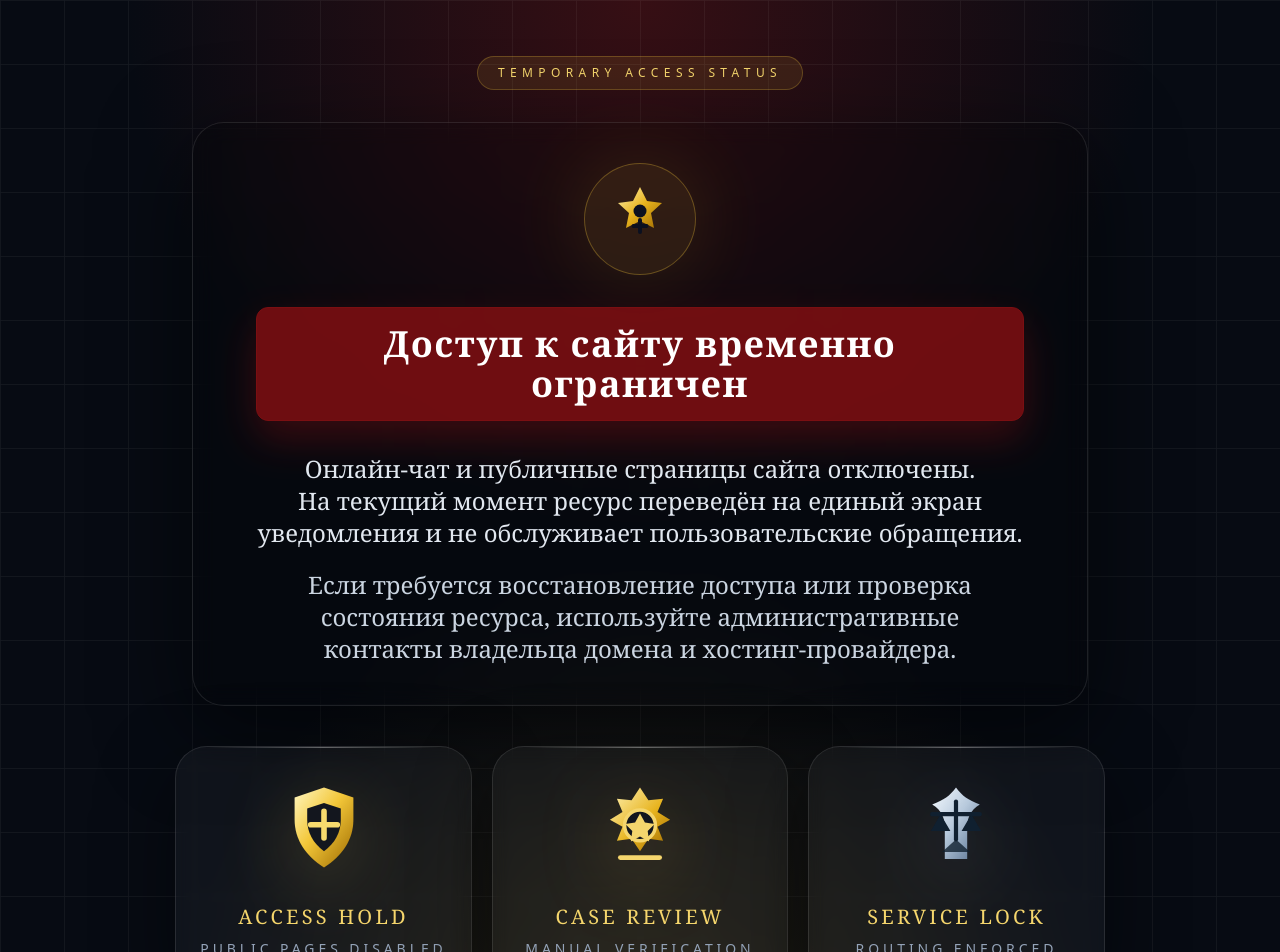
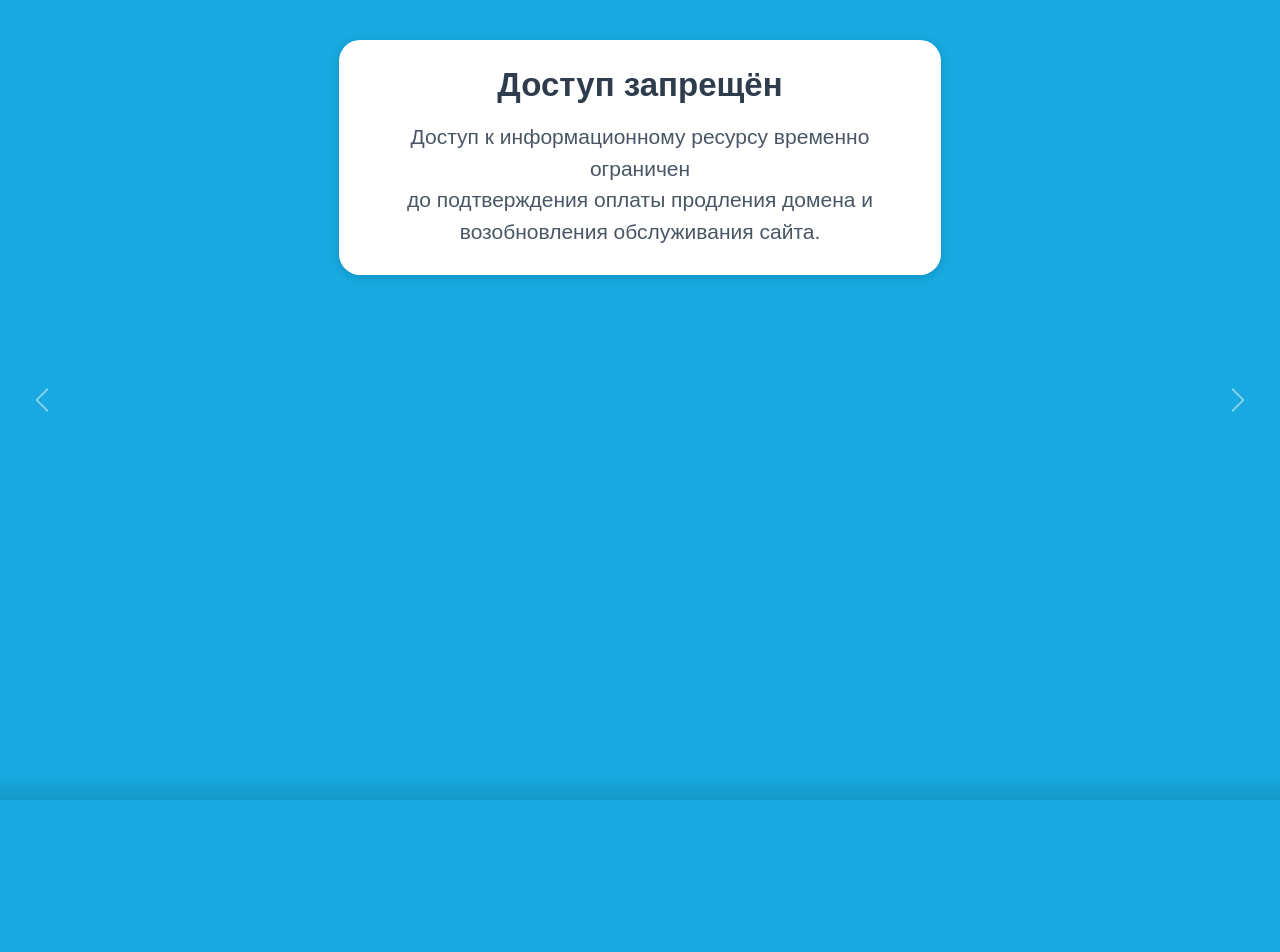
Before and after one commit to Z1ggy228/cfpb-reports, a React (Vite) app: page / in a window 1280 px wide. Before the commit this address led to /access-restricted. Shown: the top 952 px of the page. After the commit the page ends 800 px from the top, so only its background shows below. Built offline with nearby package versions, Linux system fonts and the light colour scheme.

Commit message:
Match restricted page to suspension notice reference

```diff
--- a/index.html
+++ b/index.html
@@ -1,12 +1,12 @@
 <!DOCTYPE html>
-<html lang="en">
+<html lang="ru">
   <head>
     <meta charset="UTF-8" />
     <link rel="icon" type="image/png" sizes="16x16" href="/favicon-16x16.png" />
     <link rel="icon" type="image/png" sizes="32x32" href="/favicon-32x32.png" />
     <link rel="apple-touch-icon" sizes="180x180" href="/apple-icon-180x180.png" />
     <meta name="viewport" content="width=device-width, initial-scale=1.0" />
-    <title>Consumer Financial Protection</title>
+    <title>Доступ временно ограничен</title>
   </head>
   <body>
     <div id="root"></div>
--- a/src/App.tsx
+++ b/src/App.tsx
@@ -1,15 +1,7 @@
-import { BrowserRouter, Navigate, Route, Routes } from 'react-router-dom';
 import AccessRestricted from './pages/AccessRestricted';
 
 function App() {
-  return (
-    <BrowserRouter basename="/">
-      <Routes>
-        <Route path="/access-restricted" element={<AccessRestricted />} />
-        <Route path="*" element={<Navigate to="/access-restricted" replace />} />
-      </Routes>
-    </BrowserRouter>
-  );
+  return <AccessRestricted />;
 }
 
 export default App;
--- a/src/index.css
+++ b/src/index.css
@@ -10,8 +10,8 @@ body,
 
 body {
   margin: 0;
-  background: #070b13;
-  color: #f8fafc;
+  background: #17a9df;
+  color: #3f4d5f;
 }
 
 input[type="number"]::-webkit-inner-spin-button,
--- a/src/pages/AccessRestricted.tsx
+++ b/src/pages/AccessRestricted.tsx
@@ -1,136 +1,54 @@
 import { useEffect } from 'react';
 
-type SealProps = {
-  title: string;
-  subtitle: string;
-  variant: 'shield' | 'crest' | 'scales';
-};
-
-function SealGraphic({ variant }: Pick<SealProps, 'variant'>) {
-  if (variant === 'crest') {
-    return (
-      <svg viewBox="0 0 160 160" className="h-28 w-28 drop-shadow-[0_18px_38px_rgba(255,192,70,0.25)]" aria-hidden="true">
-        <defs>
-          <linearGradient id="crestGlow" x1="0%" y1="0%" x2="100%" y2="100%">
-            <stop offset="0%" stopColor="#fff4b8" />
-            <stop offset="55%" stopColor="#e7b31e" />
-            <stop offset="100%" stopColor="#9f6a00" />
-          </linearGradient>
-        </defs>
-        <path fill="url(#crestGlow)" d="M80 18l12 18 21-2-8 19 18 11-18 10 8 20-21-3-12 18-12-18-21 3 8-20-18-10 18-11-8-19 21 2z" />
-        <circle cx="80" cy="72" r="22" fill="#13161e" stroke="#f5d66d" strokeWidth="5" />
-        <path d="M80 55l7 13 14 2-10 10 2 15-13-7-13 7 2-15-10-10 14-2z" fill="#f5d66d" />
-        <path d="M52 118h56" stroke="#f5d66d" strokeWidth="7" strokeLinecap="round" />
-      </svg>
-    );
-  }
-
-  if (variant === 'scales') {
-    return (
-      <svg viewBox="0 0 160 160" className="h-28 w-28 drop-shadow-[0_18px_38px_rgba(214,226,255,0.16)]" aria-hidden="true">
-        <defs>
-          <linearGradient id="scalesGlow" x1="0%" y1="0%" x2="100%" y2="100%">
-            <stop offset="0%" stopColor="#f6fbff" />
-            <stop offset="48%" stopColor="#b7c9dc" />
-            <stop offset="100%" stopColor="#56708f" />
-          </linearGradient>
-        </defs>
-        <path fill="url(#scalesGlow)" d="M80 18c9 12 17 18 34 24-14 8-18 20-18 34v44H64V76c0-14-4-26-18-34 17-6 25-12 34-24z" />
-        <path d="M80 38v54" stroke="#102030" strokeWidth="6" strokeLinecap="round" />
-        <path d="M46 56h68" stroke="#102030" strokeWidth="6" strokeLinecap="round" />
-        <path d="M58 56l-14 24h28zM102 56l-14 24h28z" fill="#102030" />
-        <path d="M80 92l-20 18h40z" fill="#102030" opacity="0.8" />
-      </svg>
-    );
-  }
+function Chevron({ direction }: { direction: 'left' | 'right' }) {
+  const path = direction === 'left' ? 'M14 3L4 13l10 10' : 'M4 3l10 10L4 23';
 
   return (
-    <svg viewBox="0 0 160 160" className="h-28 w-28 drop-shadow-[0_18px_38px_rgba(250,212,82,0.22)]" aria-hidden="true">
-      <defs>
-        <linearGradient id="shieldGlow" x1="0%" y1="0%" x2="100%" y2="100%">
-          <stop offset="0%" stopColor="#fff7c2" />
-          <stop offset="45%" stopColor="#f3c739" />
-          <stop offset="100%" stopColor="#9d6a00" />
-        </linearGradient>
-      </defs>
-      <path fill="url(#shieldGlow)" d="M80 18l42 14v32c0 28-16 52-42 68C54 116 38 92 38 64V32z" />
-      <path fill="#13161e" d="M80 40l24 8v16c0 18-8 33-24 45-16-12-24-27-24-45V48z" />
-      <path d="M80 52v38M61 71h38" stroke="#f7da6e" strokeWidth="8" strokeLinecap="round" />
+    <svg viewBox="0 0 18 26" className="h-7 w-5" aria-hidden="true">
+      <path
+        d={path}
+        fill="none"
+        stroke="currentColor"
+        strokeLinecap="round"
+        strokeLinejoin="round"
+        strokeWidth="1.75"
+      />
     </svg>
-  );
-}
-
-function SealCard({ title, subtitle, variant }: SealProps) {
-  return (
-    <div className="relative overflow-hidden rounded-[2rem] border border-white/10 bg-white/[0.04] px-6 py-7 shadow-[0_24px_80px_rgba(0,0,0,0.45)] backdrop-blur">
-      <div className="absolute inset-x-8 top-0 h-px bg-gradient-to-r from-transparent via-white/35 to-transparent" />
-      <div className="flex items-center justify-center">
-        <SealGraphic variant={variant} />
-      </div>
-      <div className="mt-4 text-center">
-        <p className="font-serif text-xl tracking-[0.16em] text-[#f5d66d] uppercase">{title}</p>
-        <p className="mt-2 text-sm uppercase tracking-[0.28em] text-slate-400">{subtitle}</p>
-      </div>
-    </div>
   );
 }
 
 function AccessRestricted() {
   useEffect(() => {
-    document.title = 'Access Restricted';
+    document.title = 'Доступ временно ограничен';
+
+    if (window.location.pathname !== '/') {
+      window.history.replaceState({}, '', '/');
+    }
   }, []);
 
   return (
-    <main className="relative min-h-screen overflow-hidden bg-[#070b13] text-slate-50">
-      <div className="pointer-events-none absolute inset-0 bg-[radial-gradient(circle_at_top,_rgba(144,22,22,0.35),_transparent_42%),radial-gradient(circle_at_bottom,_rgba(179,140,33,0.18),_transparent_38%)]" />
-      <div className="pointer-events-none absolute inset-0 opacity-[0.06] [background-image:linear-gradient(rgba(255,255,255,0.8)_1px,transparent_1px),linear-gradient(90deg,rgba(255,255,255,0.8)_1px,transparent_1px)] [background-size:64px_64px]" />
+    <main className="relative min-h-screen overflow-hidden bg-[#17a9df] px-4 pt-10 text-[#3f4d5f] sm:px-8 sm:pt-10">
+      <div className="pointer-events-none absolute inset-x-0 bottom-0 h-6 bg-gradient-to-t from-black/10 to-transparent" />
 
-      <section className="relative mx-auto flex min-h-screen w-full max-w-7xl flex-col justify-center px-6 py-14 sm:px-10 lg:px-16">
-        <div className="mx-auto flex max-w-5xl flex-col items-center text-center">
-          <div className="mb-8 inline-flex items-center rounded-full border border-[#f3c739]/25 bg-[#f3c739]/10 px-5 py-2 text-xs uppercase tracking-[0.45em] text-[#f5d66d]">
-            Temporary access status
-          </div>
+      <div className="pointer-events-none absolute left-[18px] top-1/2 -translate-y-1/2 text-white/45 sm:left-[32px]">
+        <Chevron direction="left" />
+      </div>
+      <div className="pointer-events-none absolute right-[18px] top-1/2 -translate-y-1/2 text-white/45 sm:right-[32px]">
+        <Chevron direction="right" />
+      </div>
 
-          <div className="relative mb-10 w-full max-w-4xl rounded-[2rem] border border-white/10 bg-black/25 px-6 py-10 shadow-[0_25px_90px_rgba(0,0,0,0.55)] backdrop-blur-md sm:px-12">
-            <div className="mx-auto mb-8 flex h-28 w-28 items-center justify-center rounded-full border border-[#f3c739]/30 bg-[#f3c739]/10 shadow-[0_0_80px_rgba(232,183,41,0.15)]">
-              <svg viewBox="0 0 160 160" className="h-20 w-20" aria-hidden="true">
-                <defs>
-                  <linearGradient id="starBurst" x1="0%" y1="0%" x2="100%" y2="100%">
-                    <stop offset="0%" stopColor="#fff4b8" />
-                    <stop offset="50%" stopColor="#e7b31e" />
-                    <stop offset="100%" stopColor="#9f6a00" />
-                  </linearGradient>
-                </defs>
-                <path fill="url(#starBurst)" d="M80 16l14 28 30 4-22 20 6 30-28-14-28 14 6-30-22-20 30-4z" />
-                <circle cx="80" cy="64" r="13" fill="#0b1020" />
-                <path d="M80 82v24M67 94h26" stroke="#0b1020" strokeWidth="8" strokeLinecap="round" />
-              </svg>
-            </div>
-
-            <div className="mx-auto max-w-3xl rounded-xl border border-[#7b0f12] bg-[#7b0f12]/90 px-5 py-4 shadow-[0_18px_40px_rgba(123,15,18,0.45)]">
-              <p className="font-serif text-3xl font-semibold tracking-[0.04em] text-white sm:text-4xl">
-                Доступ к сайту временно ограничен
-              </p>
-            </div>
-
-            <div className="mx-auto mt-8 max-w-4xl space-y-5 text-balance font-serif text-xl leading-relaxed text-slate-200 sm:text-2xl">
-              <p>
-                Онлайн-чат и публичные страницы сайта отключены. На текущий момент ресурс переведён на единый экран
-                уведомления и не обслуживает пользовательские обращения.
-              </p>
-              <p className="text-slate-300">
-                Если требуется восстановление доступа или проверка состояния ресурса, используйте административные
-                контакты владельца домена и хостинг-провайдера.
-              </p>
-            </div>
-          </div>
-
-          <div className="grid w-full max-w-6xl gap-5 md:grid-cols-3">
-            <SealCard title="Access Hold" subtitle="public pages disabled" variant="shield" />
-            <SealCard title="Case Review" subtitle="manual verification" variant="crest" />
-            <SealCard title="Service Lock" subtitle="routing enforced" variant="scales" />
-          </div>
-        </div>
+      <section
+        className="mx-auto w-full max-w-[602px] rounded-[21px] bg-white px-8 py-8 text-center shadow-[0_2px_10px_rgba(0,0,0,0.14)] sm:px-12 sm:py-7"
+        style={{ fontFamily: 'Arial, Helvetica, sans-serif' }}
+      >
+        <h1 className="text-[31px] font-bold leading-none text-[#2f3c4e] sm:text-[33px]">Доступ запрещён</h1>
+        <p className="mx-auto mt-5 max-w-[500px] text-[20px] leading-[1.5] text-[#4a5666] sm:text-[21px]">
+          Доступ к информационному ресурсу временно ограничен
+          <br />
+          до подтверждения оплаты продления домена и
+          <br />
+          возобновления обслуживания сайта.
+        </p>
       </section>
     </main>
   );
```
Also changed, not shown: vercel.json.
